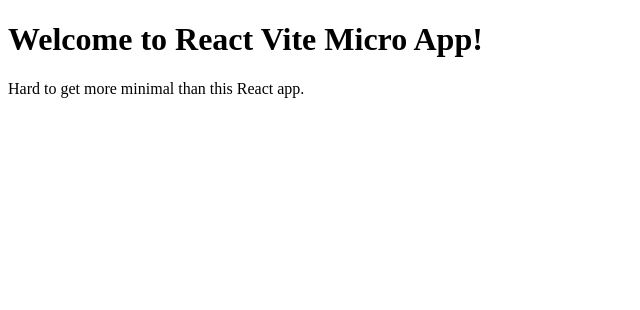
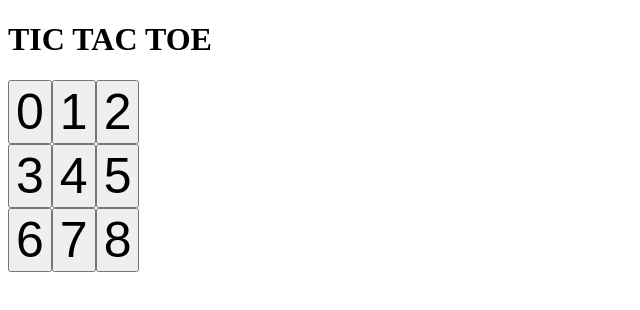
Before and after one commit to SomdevChatterjee/tictactoe, a React (Vite) app: page / in a window 1280 px wide. Shown: the top 310 px of the page, without its empty margins (0-640 px from the left). Built offline with nearby package versions, Linux system fonts and the light colour scheme.

Commit message:
styled the app and added a board component

```diff
--- a/src/App.jsx
+++ b/src/App.jsx
@@ -1,8 +1,9 @@
 import React from "react";
+import Board from "./components/Board";
 
 export default () => (
-  <>
-    <h1>Welcome to React Vite Micro App!</h1>
-    <p>Hard to get more minimal than this React app.</p>
-  </>
+  <div>
+    <h1>TIC TAC TOE</h1>
+    <Board />
+  </div>
 );
--- /dev/null
+++ b/src/components/Board.jsx
@@ -0,0 +1,31 @@
+import React from 'react'
+import Square from './Square'
+const Board = () => {
+  return (
+    <div>
+      <div>
+        <Square value = {0} />
+        <Square value = {1} />
+        <Square value = {2} />
+      </div>
+      <div>
+         <Square value = {3}/>
+         <Square value = {4}>
+          <p>
+            sjknfn
+          </p>
+         </Square>
+
+         <Square value = {5}/>
+      </div>
+      <div>
+        <Square value = {6}/>
+        <Square value = {7}/>
+        <Square value = {8}/>
+      </div>
+
+    </div>
+  )
+}
+
+export default Board
--- /dev/null
+++ b/src/components/Square.jsx
@@ -0,0 +1,10 @@
+import React from 'react'
+import "./Square.style.css";
+const Square = ({value}) => {
+    console.log();
+  return (
+        <button type='button'>{value}</button>
+  )
+}
+
+export default Square
--- /dev/null
+++ b/src/components/Square.style.css
@@ -0,0 +1,3 @@
+button{
+    font-size: 50px;
+}
```
